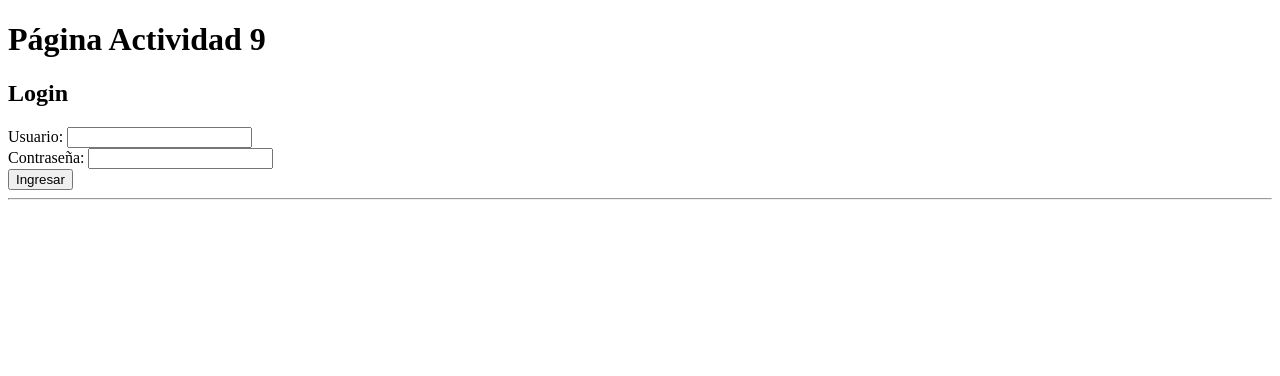
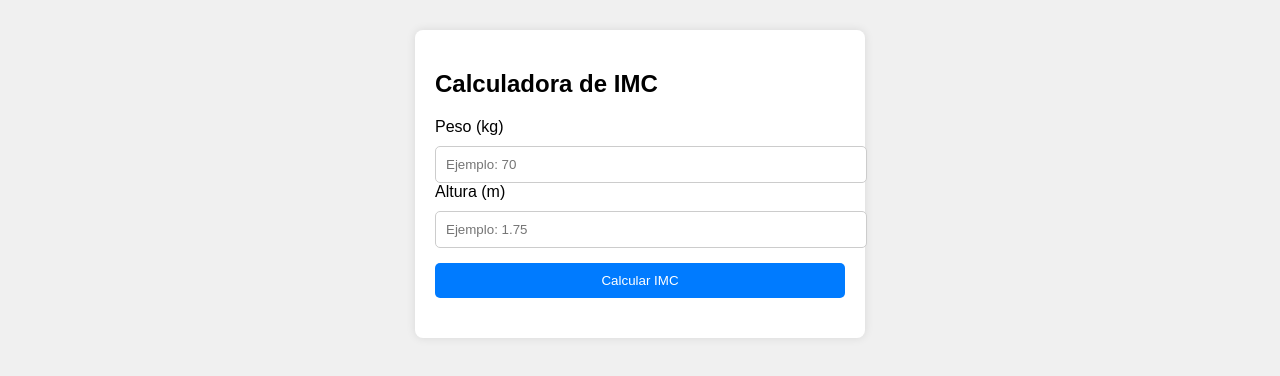
Before and after one commit to JMSebastianLG/sitio-web, a plain HTML site: page index.html in a window 1280 px wide. Drawn offline with Linux system fonts and the light colour scheme.

Commit message:
Update index.html

```diff
--- a/index.html
+++ b/index.html
@@ -2,54 +2,92 @@
 <html lang="es">
 <head>
     <meta charset="UTF-8">
-    <title>Página</title>
+    <meta name="viewport" content="width=device-width, initial-scale=1.0">
+    <title>Calculadora de IMC</title>
+    <style>
+        body {
+            font-family: Arial, sans-serif;
+            background: #f0f0f0;
+            padding: 30px;
+            max-width: 450px;
+            margin: auto;
+        }
+        .card {
+            background: white;
+            padding: 20px;
+            border-radius: 8px;
+            box-shadow: 0 0 10px rgba(0,0,0,0.1);
+        }
+        input {
+            width: 100%;
+            padding: 10px;
+            margin-top: 10px;
+            border-radius: 5px;
+            border: 1px solid #ccc;
+        }
+        button {
+            width: 100%;
+            padding: 10px;
+            margin-top: 15px;
+            background: #007bff;
+            color: white;
+            border: none;
+            border-radius: 5px;
+            cursor: pointer;
+        }
+        button:hover {
+            background: #0056b3;
+        }
+        #resultado {
+            margin-top: 20px;
+            font-weight: bold;
+            font-size: 1.2em;
+        }
+    </style>
 </head>
+
 <body>
-    <h1>Página Actividad 9</h1>
+    <div class="card">
+        <h2>Calculadora de IMC</h2>
 
-    <h2>Login</h2>
-    <label>Usuario:</label>
-    <input type="text" id="usuario"><br>
-    <label>Contraseña:</label>
-    <input type="password" id="clave"><br>
-    <button onclick="login()">Ingresar</button>
+        <label for="peso">Peso (kg)</label>
+        <input type="number" id="peso" placeholder="Ejemplo: 70">
 
-    <hr>
+        <label for="altura">Altura (m)</label>
+        <input type="number" step="0.01" id="altura" placeholder="Ejemplo: 1.75">
 
-    <div id="contenido" style="display:none;">
-        <h2>Calculadora de ejemplo</h2>
-        <label>Selecciona operación:</label><br>
-        <input type="radio" name="op" value="suma"> Suma<br>
-        <input type="radio" name="op" value="resta"> Resta<br>
-        <input type="radio" name="op" value="multi"> Multiplicación<br>
-        <input type="radio" name="op" value="div"> División<br><br>
+        <button onclick="calcularIMC()">Calcular IMC</button>
 
-        <label>Valor 1:</label>
-        <input type="number" id="val1"><br>
-        <label>Valor 2:</label>
-        <input type="number" id="val2"><br>
-        <button onclick="calcular()">Calcular</button>
-        <p id="resultado"></p>
-
-        <hr>
-
-        <h3>Selecciona tus gustos</h3>
-        <input type="checkbox" id="musica"> Me gusta la música<br>
-        <input type="checkbox" id="comida"> Me gusta la comida<br>
-        <button onclick="mostrarGustos()">Mostrar gustos</button>
-        <p id="gustos"></p>
-
-        <hr>
-        <h3>Imagen y Video</h3>
-        <img width="320" height="240" src="https://www.tooltyp.com/wp-content/uploads/2014/10/1900x920-8-beneficios-de-usar-imagenes-en-nuestros-sitios-web.jpg" alt="imagen1">
-        <br><br>
-        <img width="320" height="240" src="https://cdn.pixabay.com/photo/2023/03/16/08/42/camping-7856198_640.jpg" alt="imagen2">
-        <br><br>
-        <video width="320" height="240" controls>
-            <source src="https://www.w3schools.com/html/mov_bbb.mp4" type="video/mp4">
-        </video>
+        <div id="resultado"></div>
     </div>
 
-    <script src="script.js"></script>
+    <script>
+        function calcularIMC() {
+            const peso = parseFloat(document.getElementById("peso").value);
+            const altura = parseFloat(document.getElementById("altura").value);
+            const resultado = document.getElementById("resultado");
+
+            if (!peso || !altura || altura <= 0) {
+                resultado.innerHTML = "Por favor ingrese valores válidos.";
+                return;
+            }
+
+            const imc = (peso / (altura * altura)).toFixed(2);
+            let interpretacion = "";
+
+            if (imc < 18.5) {
+                interpretacion = "Bajo peso";
+            } else if (imc < 25) {
+                interpretacion = "Peso normal";
+            } else if (imc < 30) {
+                interpretacion = "Sobrepeso";
+            } else {
+                interpretacion = "Obesidad";
+            }
+
+            resultado.innerHTML = `IMC: <strong>${imc}</strong><br>Interpretación: <strong>${interpretacion}</strong>`;
+        }
+    </script>
+
 </body>
 </html>
```
